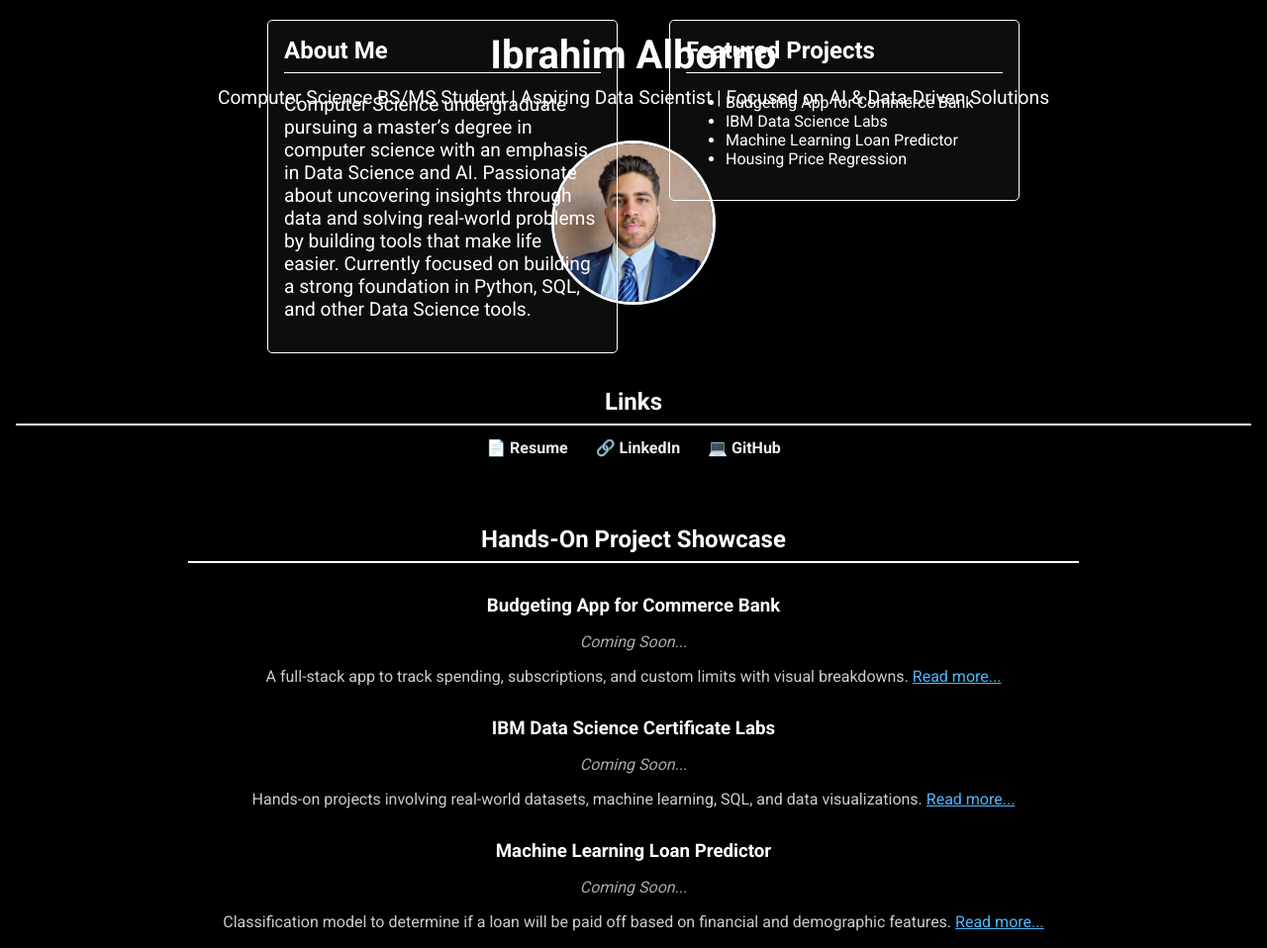
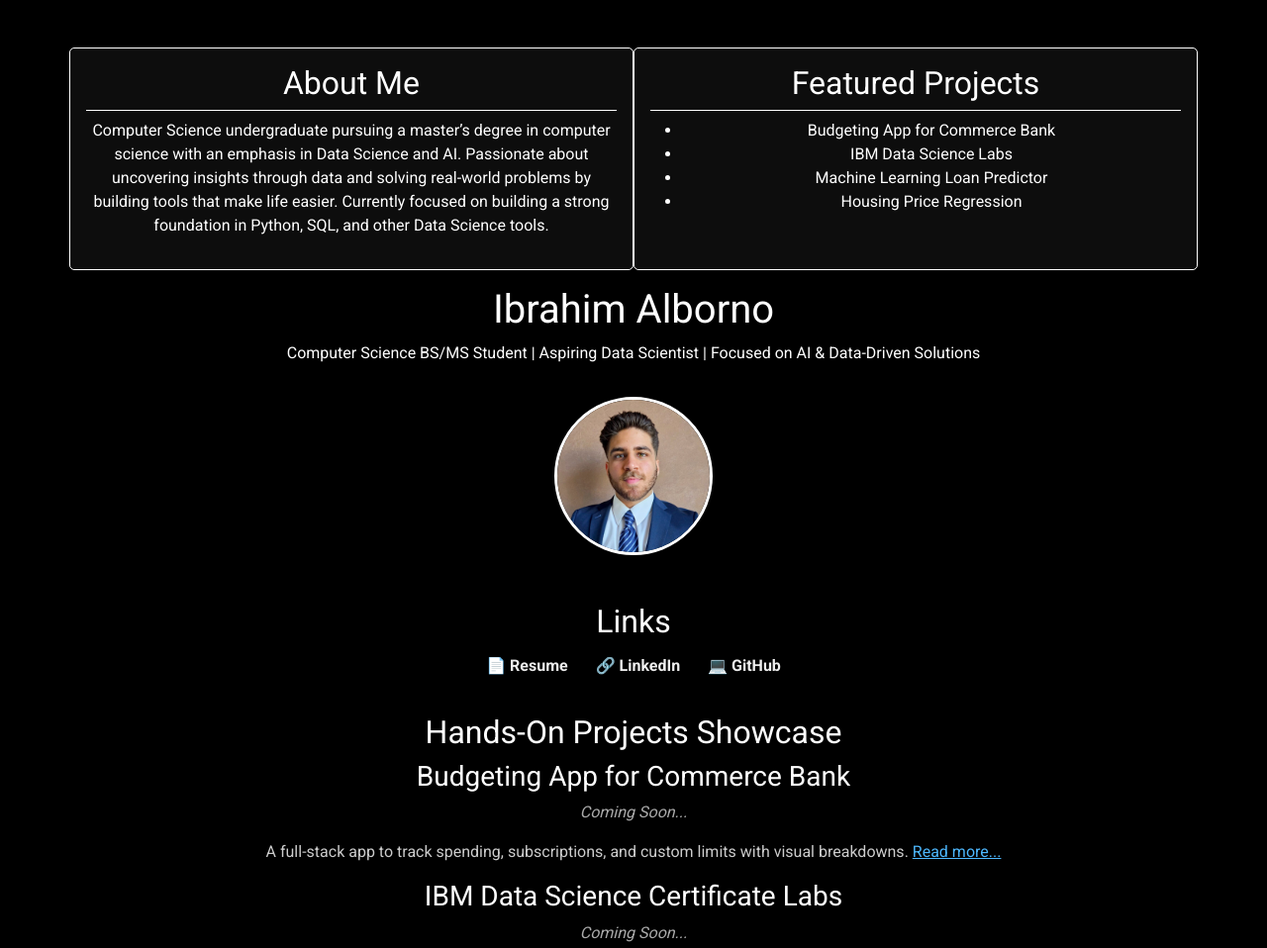
Before and after one commit to Ibrahim17A/MyPortfolio, a plain HTML site: page index.html in a window 1280 px wide. Shown: the top 958 px of the page at 99% size. Drawn offline with nearby package versions, Linux system fonts and the light colour scheme.

Commit message:
Update index.html

```diff
--- a/index.html
+++ b/index.html
@@ -5,138 +5,52 @@
   <meta name="viewport" content="width=device-width, initial-scale=1.0" />
   <title>Ibrahim Alborno | Portfolio</title>
   <link href="https://fonts.googleapis.com/css2?family=Roboto:wght@400;700&display=swap" rel="stylesheet">
+  <link href="https://cdn.jsdelivr.net/npm/bootstrap@5.3.0/dist/css/bootstrap.min.css" rel="stylesheet">
   <style>
     body {
       font-family: 'Roboto', sans-serif;
+      background: #000;
+      color: #fff;
       margin: 0;
       padding: 0;
-      background: #000000;
-      color: #ffffff;
     }
     header {
       text-align: center;
       padding: 2rem 1rem;
       position: relative;
     }
-    header h1 {
-      margin: 0;
-      font-size: 2.5rem;
-    }
-    header p {
-      margin: 0.5rem 0 1rem;
-      font-size: 1.2rem;
-    }
     header img {
       width: 160px;
       height: 160px;
       object-fit: cover;
       border-radius: 50%;
+      border: 3px solid #fff;
       margin-top: 1rem;
-      border: 3px solid #ffffff;
     }
-
-    .about-floating {
-      position: absolute;
-      top: 20px;
-      left: 270px;
-      width: 320px;
-      text-align: left;
+    .floating-box {
       background-color: rgba(255, 255, 255, 0.05);
       padding: 1rem;
       border: 1px solid #fff;
       border-radius: 5px;
+      margin: 1rem 0;
     }
-
-    .about-floating h2 {
+    .floating-box h2 {
       border-bottom: 1px solid #fff;
       padding-bottom: 0.5rem;
-      margin-top: 0;
-    }
-
-    .projects-floating {
-      position: absolute;
-      top: 20px;
-      right: 250px;
-      width: 320px;
-      text-align: left;
-      background-color: rgba(255, 255, 255, 0.05);
-      padding: 1rem;
-      border: 1px solid #fff;
-      border-radius: 5px;
-    }
-
-    .projects-floating h2 {
-      border-bottom: 1px solid #fff;
-      padding-bottom: 0.5rem;
-      margin-top: 0;
-    }
-
-    .links-in-header {
-      margin-top: 5rem;
-    }
-    .links-in-header h2 {
-      margin-bottom: 0.5rem;
     }
     .links-in-header a {
       display: inline-block;
       margin: 0.3rem 0.75rem;
-      color: #eeeeee;
+      color: #eee;
       text-decoration: none;
       font-weight: bold;
     }
     .links-in-header a:hover {
       text-decoration: underline;
     }
-
-    .container {
-      max-width: 900px;
-      margin: 2rem auto;
-      padding: 0 1rem;
-    }
-    section {
-      margin-bottom: 2rem;
-    }
-    h2 {
-      border-bottom: 2px solid #ffffff;
-      padding-bottom: 0.5rem;
-    }
-    h3 {
-      color: #ffffff;
-    }
-    a {
-      color: #ffffff;
-      text-decoration: none;
-    }
-    .skills-section {
-      display: flex;
-      flex-wrap: wrap;
-      justify-content: space-between;
-      gap: 2rem;
-      margin-top: 1rem;
-    }
-    .skill-column {
-      flex: 1;
-      min-width: 200px;
-    }
-    .skill-column ul {
-      list-style-type: disc;
-      padding-left: 1.5rem;
-      margin: 0;
-    }
-    .project-list li {
-      margin-bottom: 0.75rem;
-    }
-    .video-preview {
-      margin-top: 2rem;
-      text-align: center;
-    }
-    .video-preview h3 {
-      margin-bottom: 0.25rem;
-    }
     .video-preview .coming-soon {
       font-style: italic;
       color: #aaa;
-      margin-bottom: 0.25rem;
     }
     .video-preview .description {
       color: #ccc;
@@ -152,8 +66,8 @@
     footer {
       text-align: center;
       padding: 1rem;
-      background: #ffffff;
-      color: #000000;
+      background: #fff;
+      color: #000;
       font-size: 0.9rem;
     }
   </style>
@@ -171,14 +85,15 @@
   </script>
 </head>
 <body>
-  <header>
-    <div class="about-floating">
+  <header class="container">
+    <div class="row">
+      <div class="col-md-6 floating-box">
         <h2>About Me</h2>
         <p>
           Computer Science undergraduate pursuing a master’s degree in computer science with an emphasis in Data Science and AI. Passionate about uncovering insights through data and solving real-world problems by building tools that make life easier. Currently focused on building a strong foundation in Python, SQL, and other Data Science tools.
         </p>
       </div>
-    <div class="projects-floating">
+      <div class="col-md-6 floating-box">
         <h2>Featured Projects</h2>
         <ul>
           <li>Budgeting App for Commerce Bank</li>
@@ -187,10 +102,11 @@
           <li>Housing Price Regression</li>
         </ul>
       </div>
+    </div>
     <h1>Ibrahim Alborno</h1>
     <p>Computer Science BS/MS Student | Aspiring Data Scientist | Focused on AI & Data-Driven Solutions</p>
     <img src="Ibrahim.jpg" alt="Photo of Ibrahim Alborno" />
-    <div class="links-in-header">
+    <div class="links-in-header mt-5">
       <h2>Links</h2>
       <a href="https://docs.google.com/document/d/1UckaO-XrUd31oDnmE4aagH-QQyfuSTkj/view" target="_blank">📄 Resume</a>
       <a href="https://www.linkedin.com/in/ibrahim-alborno-2404a7293/" target="_blank">🔗 LinkedIn</a>
@@ -200,9 +116,9 @@
 
   <div class="container">
     <section>
-      <h2 style="text-align: center;">Hands-On Project Showcase</h2>
+      <h2 class="text-center">Hands-On Projects Showcase</h2>
 
-      <div class="video-preview">
+      <div class="video-preview text-center">
         <h3>Budgeting App for Commerce Bank</h3>
         <p class="coming-soon">Coming Soon...</p>
         <p class="description">
@@ -212,7 +128,7 @@
         </p>
       </div>
 
-      <div class="video-preview">
+      <div class="video-preview text-center">
         <h3>IBM Data Science Certificate Labs</h3>
         <p class="coming-soon">Coming Soon...</p>
         <p class="description">
@@ -222,7 +138,7 @@
         </p>
       </div>
 
-      <div class="video-preview">
+      <div class="video-preview text-center">
         <h3>Machine Learning Loan Predictor</h3>
         <p class="coming-soon">Coming Soon...</p>
         <p class="description">
@@ -232,7 +148,7 @@
         </p>
       </div>
 
-      <div class="video-preview">
+      <div class="video-preview text-center">
         <h3>Housing Price Regression Model</h3>
         <p class="coming-soon">Coming Soon...</p>
         <p class="description">
```
Lines whose indentation alone changed are shown as unchanged.
